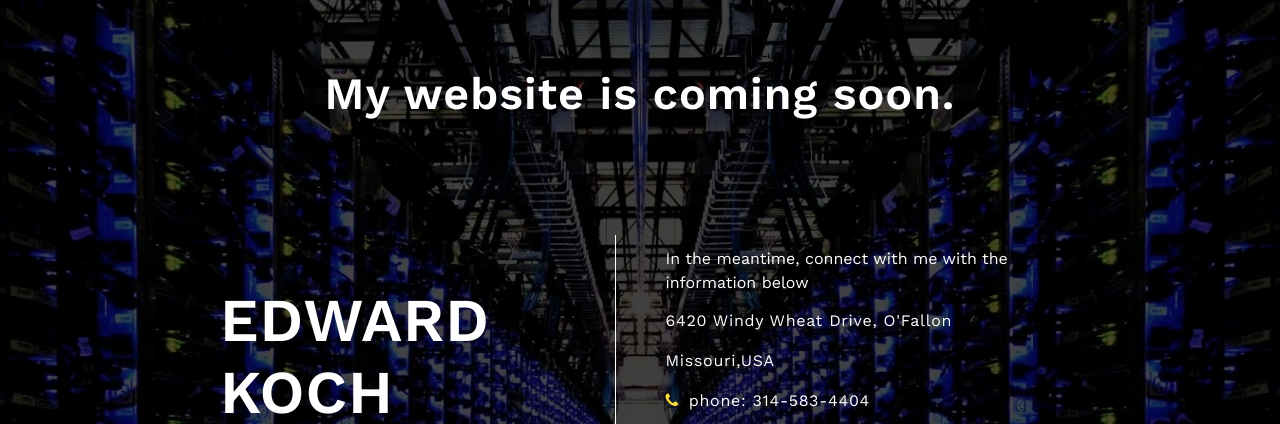
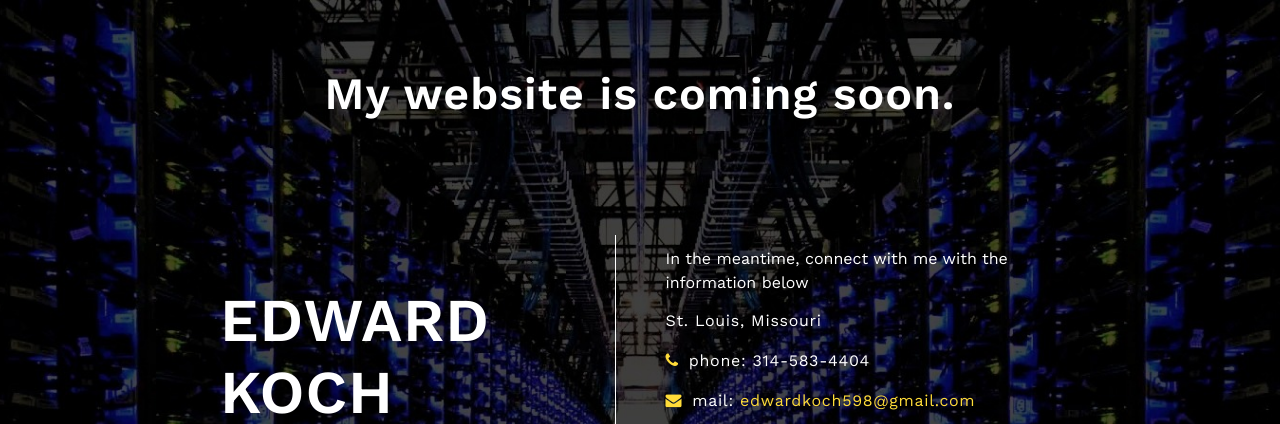
Before and after one commit to AwesomeEdster15/AwesomeEdster15.github.io, a plain HTML site: page index.html in a window 1280 px wide. Shown: the top 424 px of the page. Drawn offline with nearby package versions, Linux system fonts and the light colour scheme.

Commit message:
Complete v1

```diff
--- a/index.html
+++ b/index.html
@@ -40,8 +40,7 @@
 						<p>
 In the meantime, connect with me with the information below</p>
 				<div class="footer-grids">
-					<p>6420 Windy Wheat Drive, O'Fallon</p>
-					<p class="my-2">Missouri,USA</p>
+					<p class="my-2">St. Louis, Missouri</p>
 					<p class="phone"><span class="fa fa-phone"></span>Phone: 314-583-4404</p>
 					<p class="phone"><span class="fa fa-envelope"></span>Mail:
 						<a href="mailto:edwardKoch598@gmail.com">edwardKoch598@gmail.com</a>
```
